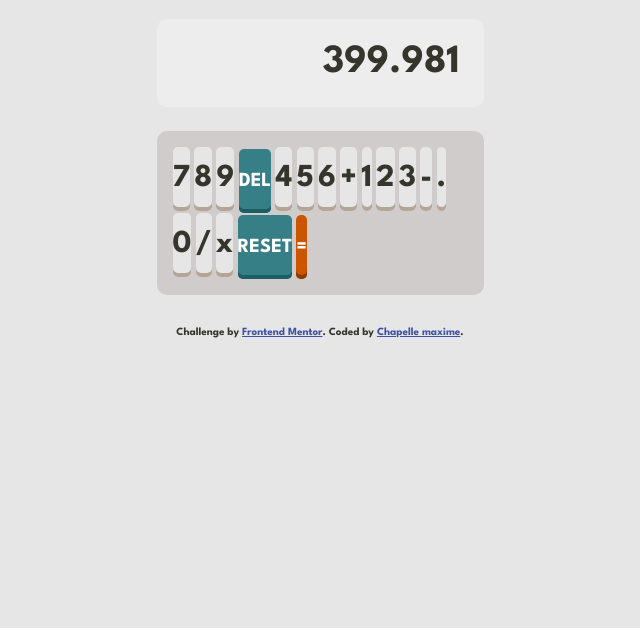
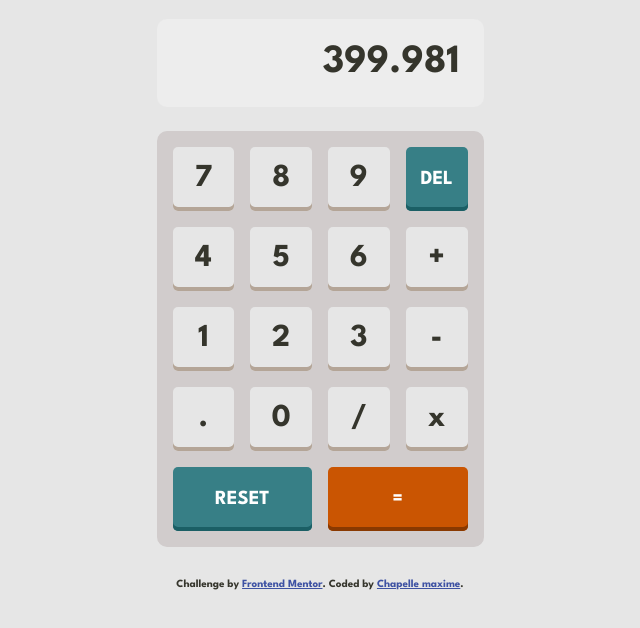
Before and after one commit to maxi1993-tech/calculator-app, a website: page index.html in a window 1280 px wide. Shown: the part 84-712 px from the top of the page, without its empty margins (320-960 px from the left). Drawn offline with Linux system fonts and the light colour scheme.

Commit message:
feat: lay out keypad grid

```diff
--- a/sass/abstracts/_variables.scss
+++ b/sass/abstracts/_variables.scss
@@ -63,7 +63,7 @@ $gap-body: 1.5rem;
 $gap-theme: 1rem;
 $gap-theme-container: 0.5rem;
 $padding-body: 2rem 1.5rem;
-$gap-keyboard: 1rem;
+$gap-keys: 1rem;
 $padding-keys: 1rem;
 
 //Radius
--- a/sass/components/_key.scss
+++ b/sass/components/_key.scss
@@ -24,5 +24,10 @@
             box-shadow: $shadow-key var(--equal-key-shadow);
             font-size: $font-size-key;
         }
+
+        &[data-action="reset"],
+        &[data-action="equals"] {
+            grid-column: span 2;
+        }
     }
 }
--- a/sass/layout/_calc.scss
+++ b/sass/layout/_calc.scss
@@ -25,6 +25,9 @@
     }
 
     &__keys {
+        display: grid;
+        grid-template-columns: repeat(4, 1fr);
+        gap: $gap-keys;
         padding: $padding-keys;
         background-color: var(--keys-background);
         border-radius: $radius-base;
```
Also changed, not shown: css/style.css.
